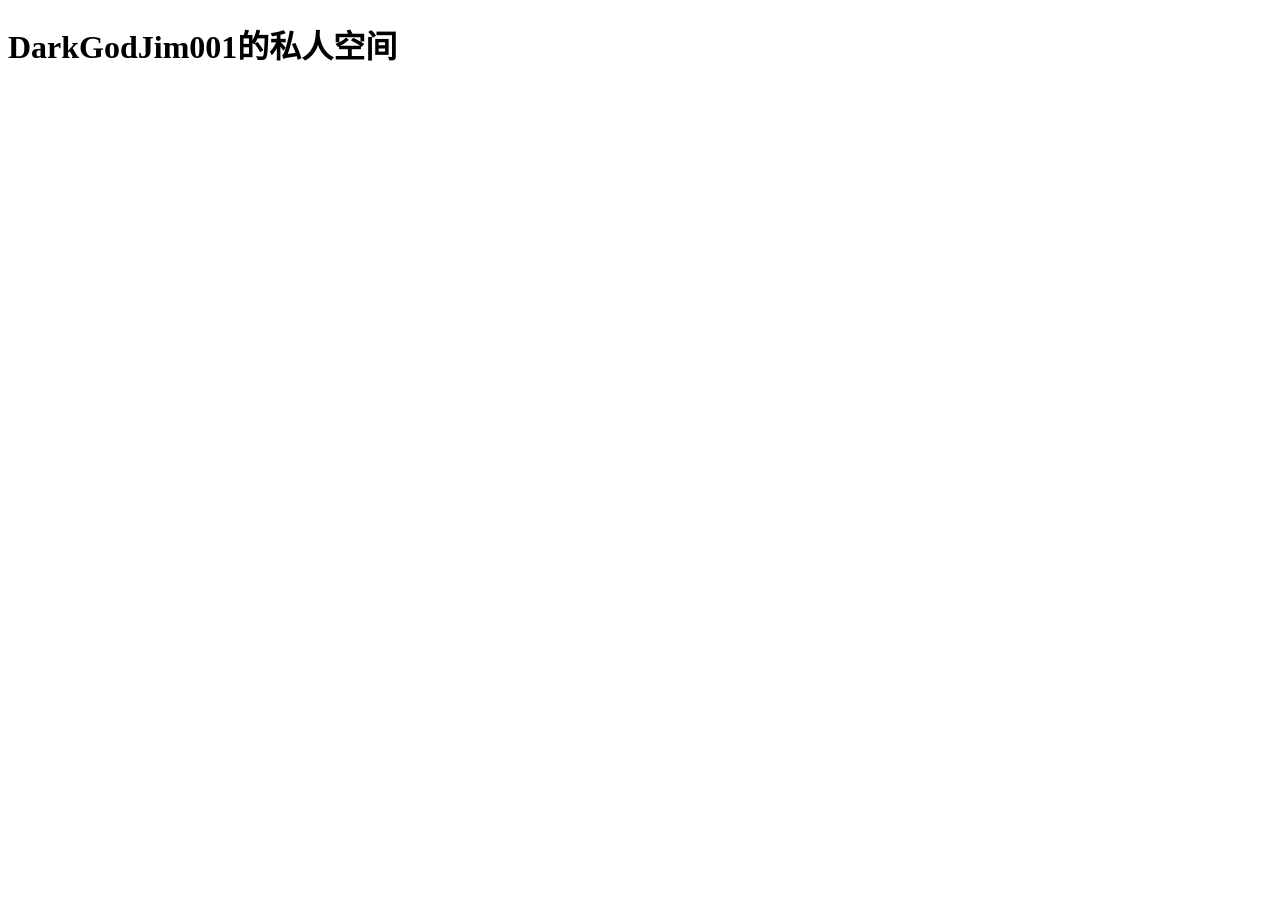
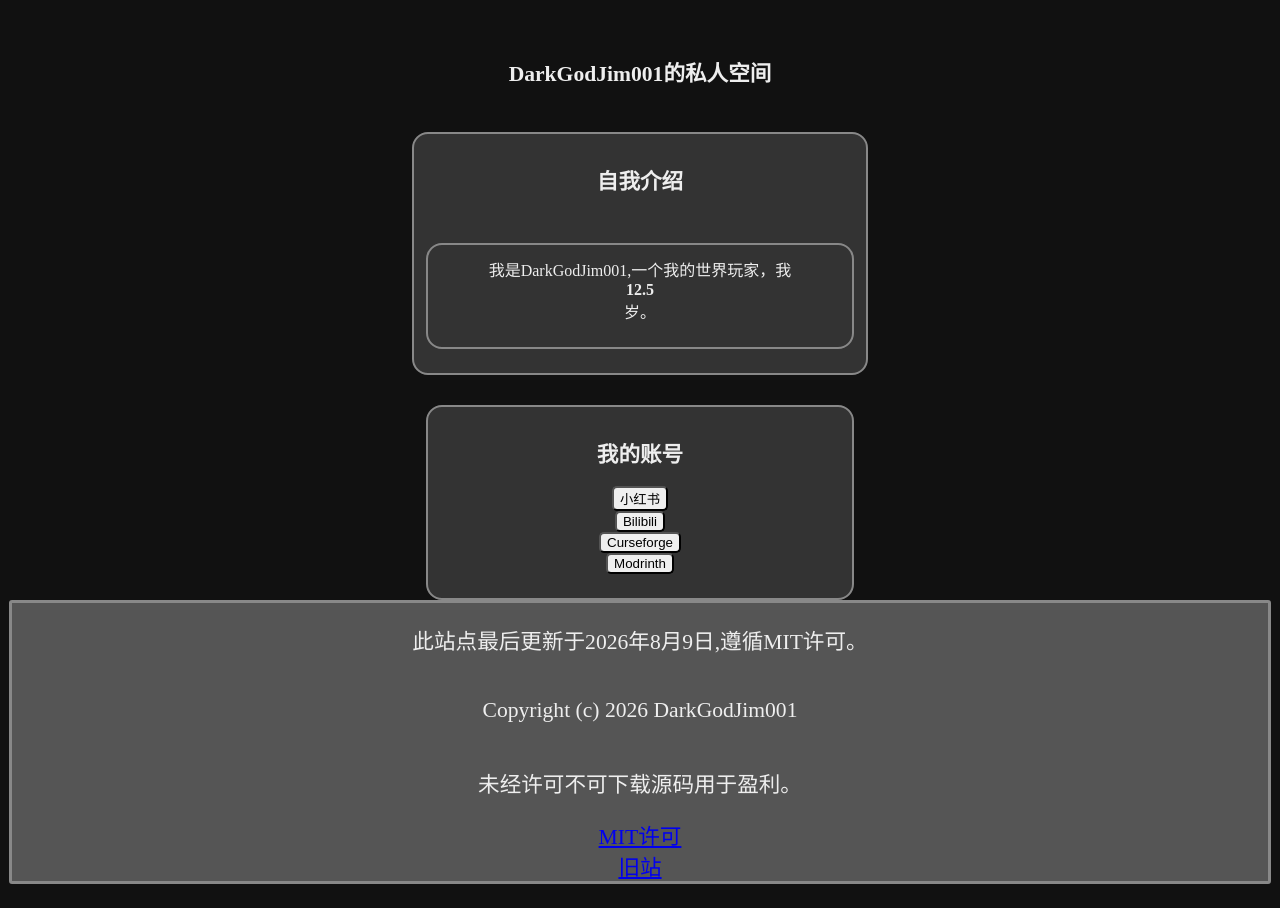
Before and after one commit to darkgodjim001/darkgodjim001.github.io, a plain HTML site: page index.html in a window 1280 px wide. Before the commit the page ends 800 px from the top, so only its background shows below. Drawn offline with Linux system fonts and the light colour scheme.

Commit message:
Add files via upload

```diff
--- /dev/null
+++ b/api/date.js
@@ -0,0 +1,21 @@
+function NowToDate(date1,date2)
+{
+    let d1 = new Date(date1)
+    let d2 = new Date(date2)
+
+    let s = Math.floor((d2-d1)/1000)
+    let min = Math.floor((d2-d1)/1000/60)
+    let h = Math.floor((d2-d1)/1000/60/60)
+    let d = Math.floor((d2-d1)/1000/60/60/24)
+    let m = Math.floor((d2-d1)/1000/60/60/24/30.44)
+    let y = Math.floor(((d2-d1)/1000/60/60/24/30.44/12*10))/10
+
+    return {
+        s:s,
+        min:min,
+        h:h,
+        d:d,
+        m:m,
+        y:y
+    }
+}
--- a/index.html
+++ b/index.html
@@ -4,7 +4,40 @@
   <head>
     <title>DarkGodJim001的私人空间</title>
     <link rel="icon" href="https://vzge.me/face/DarkGodJim001.png">
+    <link rel="stylesheet" href="./ui/modern_dark_ui.css">
   <body>
     <h1 id="title">DarkGodJim001的私人空间</h1>
+    <div id="introduce">
+        <h2 id="introduce-title">自我介绍</h2>
+        <span id="introduce-content">我是DarkGodJim001,一个我的世界玩家，我<strong id="introduce-age"></strong>岁。</span>
+    </div>
+
+    <div id="accout">
+      <h2 id="accout-title">我的账号</h2>
+      <button id="xhs" onclick="window.location.href = 'https://www.xiaohongshu.com/user/profile/6747f4ee0000000008009aac'">小红书</button>
+      <button id="bilibili" onclick="window.location.href='https://space.bilibili.com/3546736920365309?spm_id_from=333.1007.0.0'">Bilibili</button>
+      <button id="curseforge" onclick="window.location.href='https://www.curseforge.com/members/darkgodjim001/projects'">Curseforge</button>
+      <button id="modrinth" onclick="window.location.href='https://modrinth.com/user/mahai'">Modrinth</button>
+    </div>
+
+    <copyright id="copyright">
+      <p id="copyright-1">此站点最后更新于2026年8月9日,遵循MIT许可。</p>
+      <p id="copyright-2">Copyright (c) 2026 DarkGodJim001</p>
+      <p id="copyright-3">未经许可不可下载源码用于盈利。</p>
+      <a id="copyright-mit" href="https://opensource.org/licenses/MIT">MIT许可</a>
+      <a id="oldsite" href="https://mahaiworker.github.io/member/darkgodjim001/index.html">旧站</a>
+    </copyright>
+
+    <script src="./api/date.js"></script>
+    <script>
+        let now = new Date()
+        let result = NowToDate("2014-01-08",`${now.getFullYear()}-${String(now.getMonth()+1).padStart(2,'0')}-${String(now.getDate()).padStart(2,'0')}`)
+
+        const ageElement = document.getElementById("introduce-age");
+
+        const age = result.y
+        ageElement.textContent = age;
+
+    </script>
   </body>
 </html>
--- /dev/null
+++ b/ui/modern_dark_ui.css
@@ -0,0 +1,50 @@
+body {
+    margin:0;
+    padding:0;
+    min-height: 100vh;
+    min-width: 100vh;
+}
+
+body {
+    background-color: #111;
+}
+
+div,span,body {
+    display:flex;
+    flex-direction: column;
+    align-items: center;
+    margin-top: 30px;
+    padding-top: 12px;
+    padding-bottom: 24px;
+    padding-left: 12px;
+    padding-right: 12px;
+    color:#eee;
+}
+
+p,h1,h2,h3,h4,h5,h6,a {
+    display:flex;
+    font-size: 135%;
+}
+
+button {
+    border-radius: 5px;
+    height:200%;
+}
+
+
+div,span {
+    border-radius: 16px;
+    background-color: #333;
+    border: 2px solid #888;
+    min-width: 400px;
+}
+copyright {
+    width:100%;
+    background-color: #555555;
+    margin-top:auto;
+    display: flex;
+    flex-direction: column;
+    align-items: center;
+    border-radius: 3px;
+    border: 3px solid #888;
+}
--- /dev/null
+++ b/ui/modern_ui.css
@@ -0,0 +1,46 @@
+body {
+    margin:0;
+    padding:0;
+    min-height: 100vh;
+    min-width: 100vh;
+}
+
+div,span,body {
+    display:flex;
+    flex-direction: column;
+    align-items: center;
+    margin-top: 30px;
+    padding-top: 12px;
+    padding-bottom: 24px;
+    padding-left: 12px;
+    padding-right: 12px;
+}
+
+p,h1,h2,h3,h4,h5,h6,a {
+    display:flex;
+    font-size: 135%;
+}
+
+button {
+    border-radius: 5px;
+    height:200%;
+}
+
+
+div,span {
+    border-radius: 16px;
+    background-color: #c5c5c5;
+    border: 2px solid #333;
+    min-width: 400px;
+}
+
+copyright {
+    width:100%;
+    background-color: #bfbfbf;
+    margin-top:auto;
+    display:flex;
+    flex-direction: column;
+    align-items: center;
+    border-radius: 20px;
+    border: 3px solid #333;
+}
```
Also changed, not shown: api/dgjmath.js (added).
